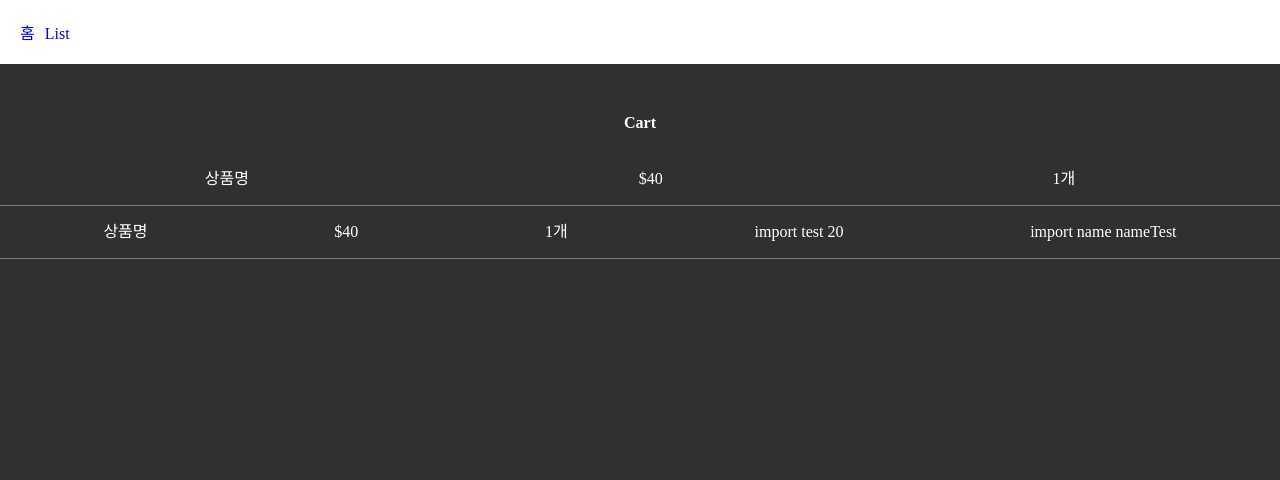
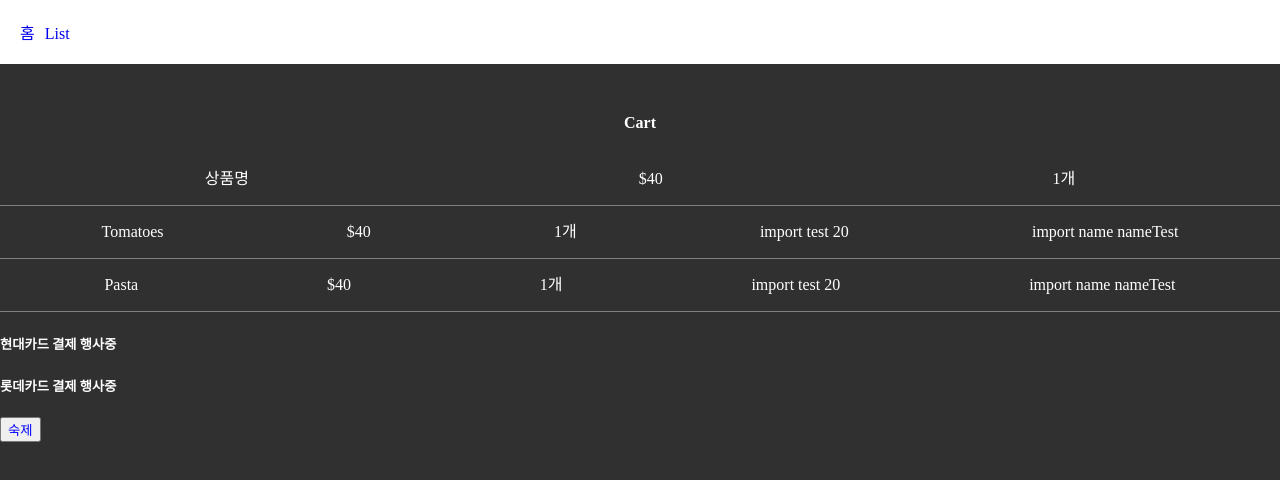
Before and after one commit to qweszx13/NextPractice, a Next.js app: page /cart in a window 1280 px wide. Shown: the top 480 px of the page. Built offline with nearby package versions, Linux system fonts and the light colour scheme.

Commit message:
test:create props test create-time:2023-04-25 14:07

```diff
--- a/src/app/cart/page.js
+++ b/src/app/cart/page.js
@@ -7,6 +7,7 @@ import {age, name} from "./data.js";
 
 
 export default function Cart() {
+  let cart = ["Tomatoes", "Pasta"]
   return (
     <div>
       <h4 className="title">Cart</h4>
@@ -15,19 +16,34 @@ export default function Cart() {
         <p>$40</p>
         <p>1개</p>
       </div>
-      <CartItem></CartItem>
+      {
+        cart.map((data,index)=>{
+          return(
+            <CartItem data={data} key={index}></CartItem>
+          )
+        })
+      }
+      <Banner title="현대"></Banner>
+      <Banner title="롯데"></Banner>
+      <ColorButton color="blue"></ColorButton>
     </div>
   )
 }
 
 //next.js 에서는 client component , server component가 있음
 
+function ColorButton(props){
+  return <button style={{color:props.color}}>숙제</button>
+}
 
+function Banner(props){
+  return <h5>{props.title}카드 결제 행사중</h5>
+}
 
-function CartItem(){
+function CartItem(props){
   return(
     <div className="cart-item">
-      <p>상품명</p>
+      <p>{props.data}</p>
       <p>$40</p>
       <p>1개</p>
       <p>import test {age}</p>
```
